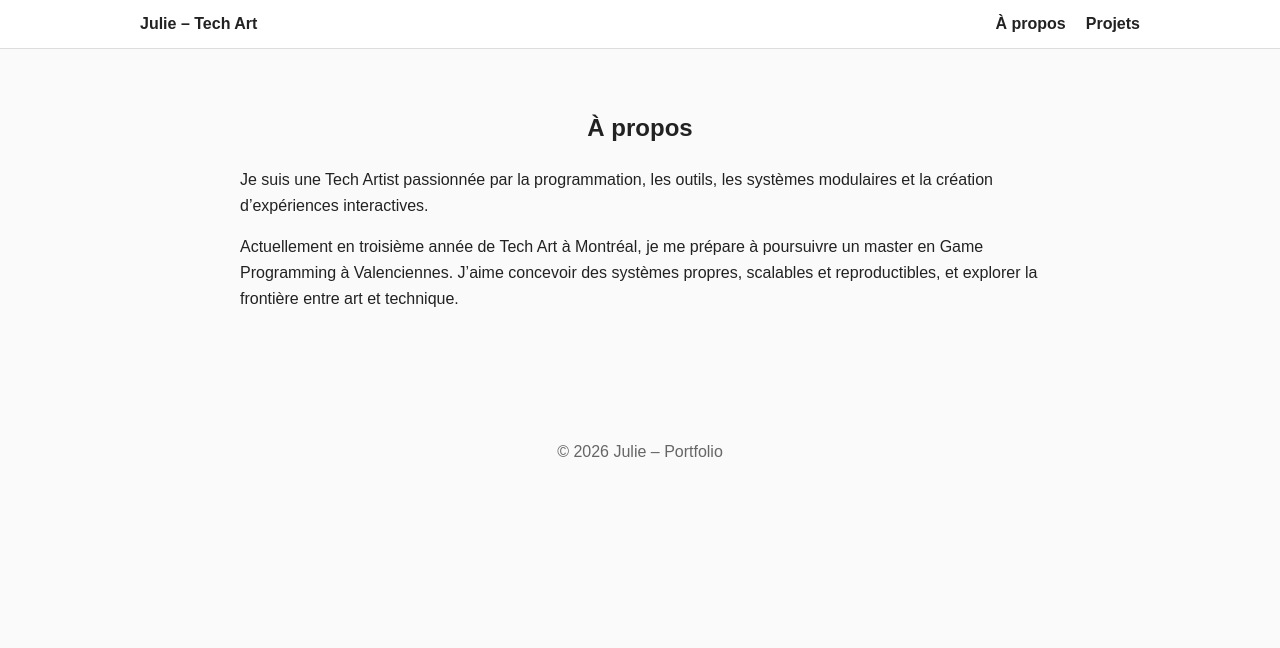
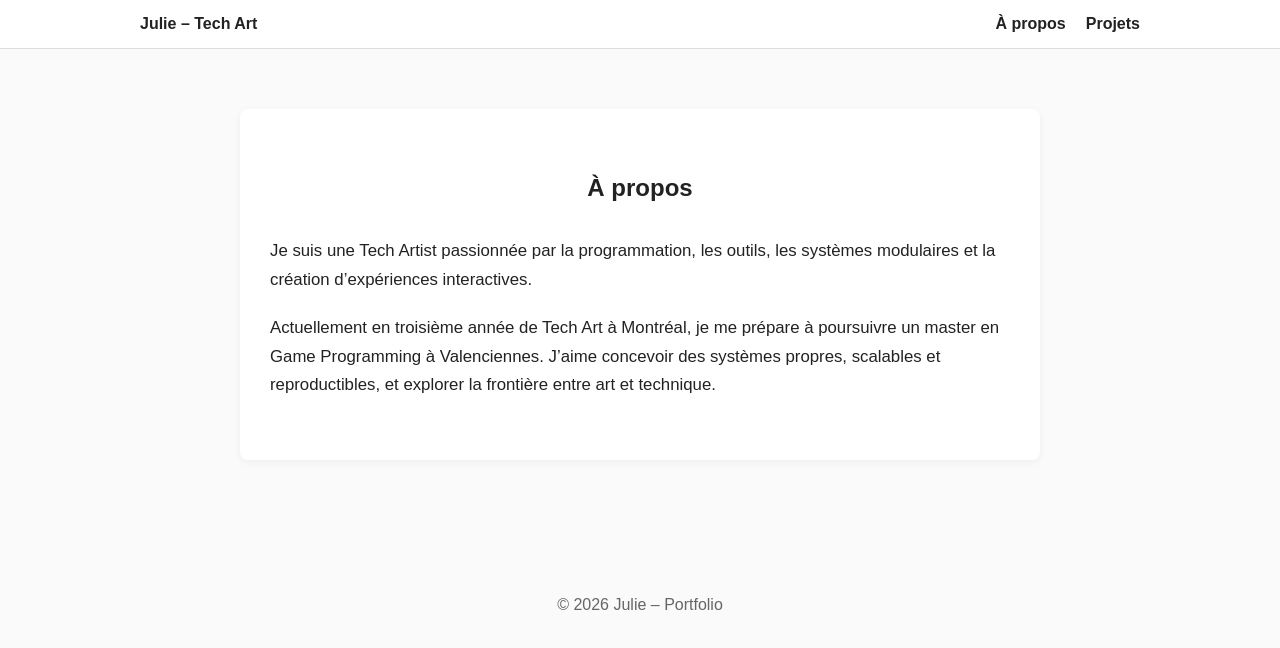
Before and after one commit to Juju389564/Portfolio, a plain HTML site: page about.html in a window 1280 px wide. Drawn offline with Linux system fonts and the light colour scheme.

Commit message:
Update style for about

```diff
--- a/css/style.css
+++ b/css/style.css
@@ -73,3 +73,28 @@ footer {
     text-align: center;
     margin-bottom: 20px;
 }
+
+.about {
+    padding: 60px 20px;
+    background: #fafafa;
+}
+
+.about-container {
+    max-width: 800px;
+    margin: auto;
+    background: white;
+    padding: 40px 30px;
+    border-radius: 8px;
+    box-shadow: 0 2px 8px rgba(0,0,0,0.05);
+}
+
+.about-container h1 {
+    text-align: center;
+    margin-bottom: 30px;
+}
+
+.about-container p {
+    line-height: 1.7;
+    margin-bottom: 20px;
+    font-size: 1.05rem;
+}
```
